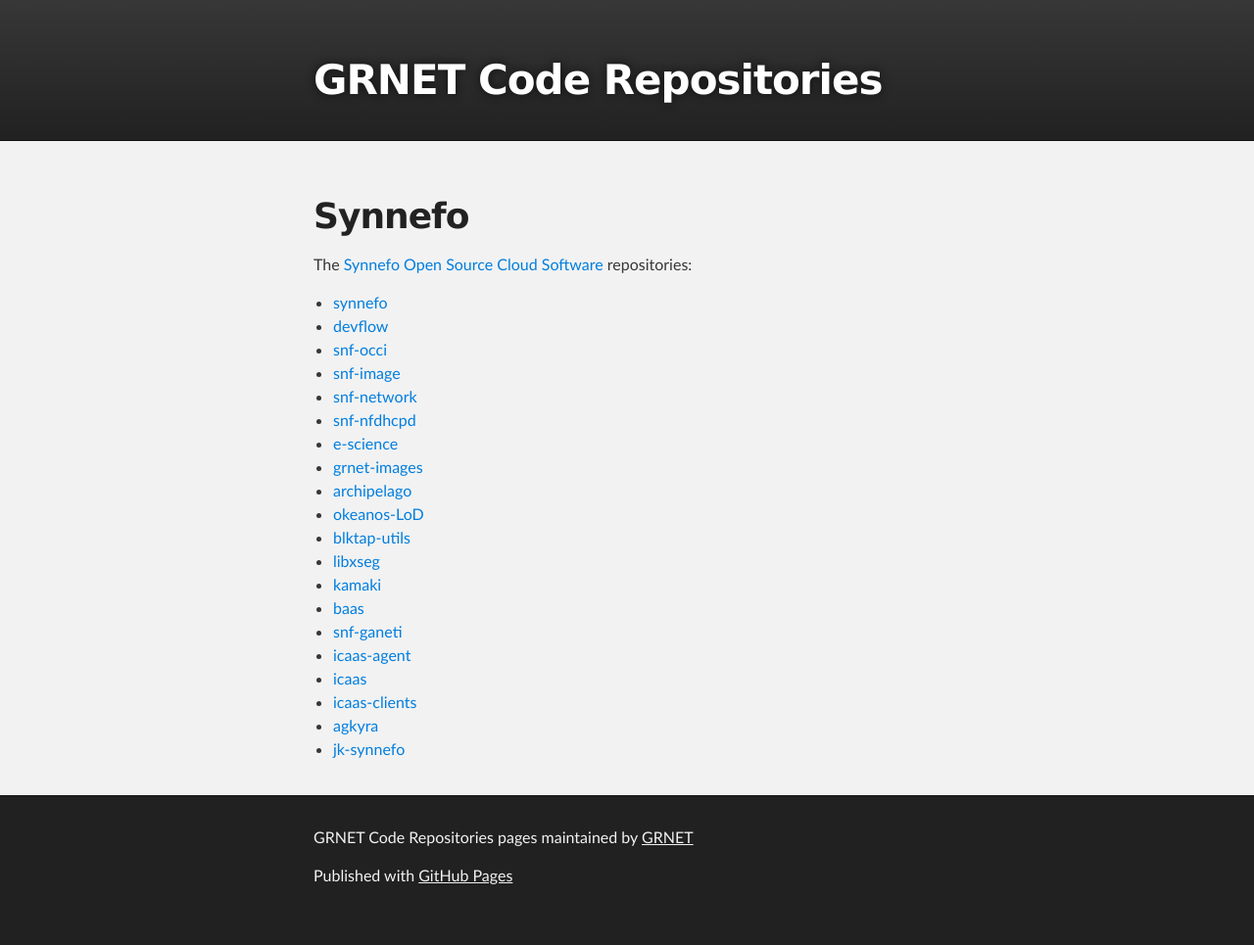
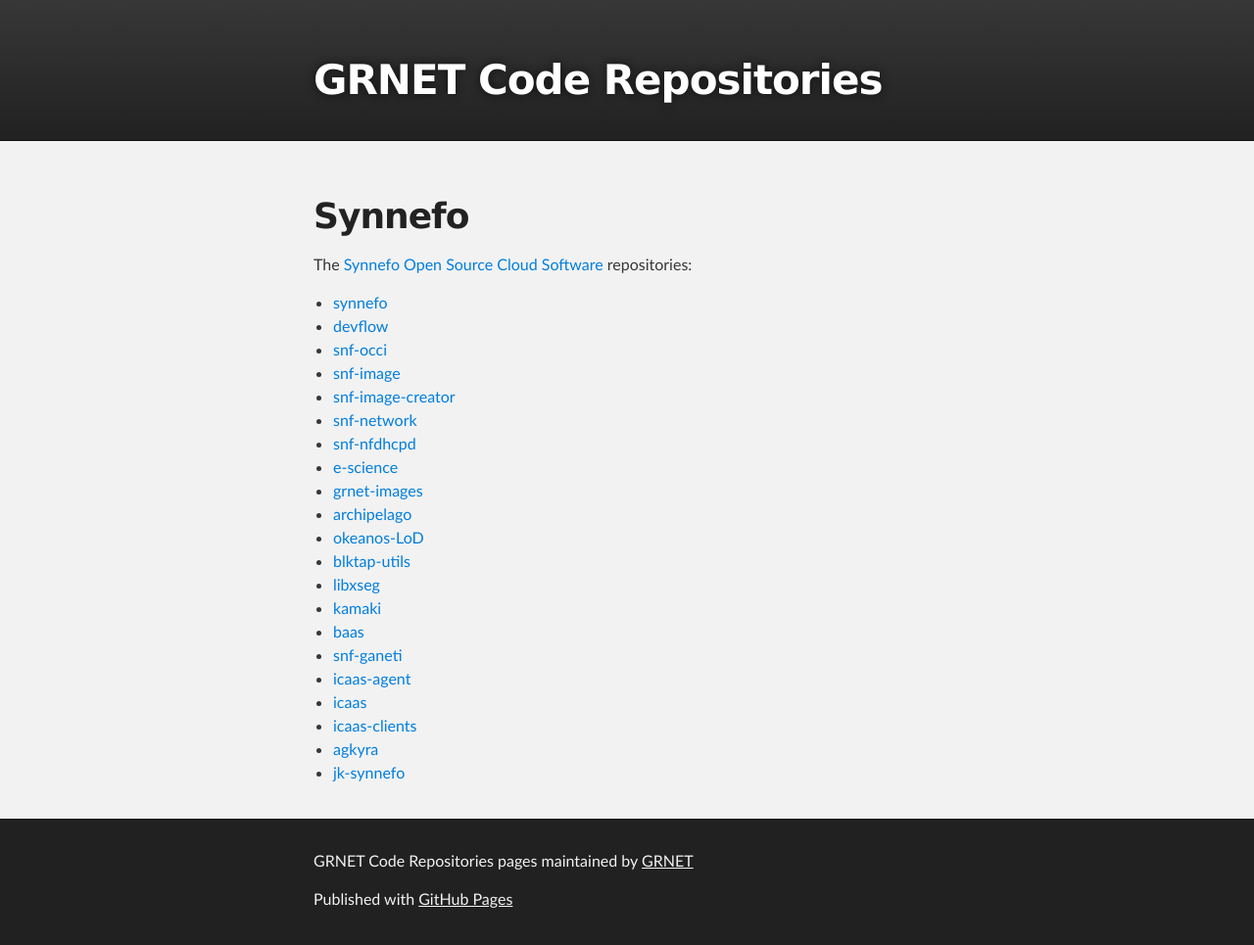
Before and after one commit to grnet/grnet.github.io, a Jekyll site: the page built from synnefo.md, in a window 1280 px wide. Shown: the whole page at 98% size. Built offline with Jekyll 4.4.1, drawn with Linux system fonts in a browser that asks for light colours; before the commit the page ends 941 px from its top, so only the background shows below that.

Commit message:
add snf-image-creator

```diff
--- a/synnefo.md
+++ b/synnefo.md
@@ -11,6 +11,7 @@ repositories:
 * [devflow](https://github.com/grnet/devflow)
 * [snf-occi](https://github.com/grnet/snf-occi)
 * [snf-image](https://github.com/grnet/snf-image)
+* [snf-image-creator](https://github.com/grnet/snf-image-creator)
 * [snf-network](https://github.com/grnet/snf-network)
 * [snf-nfdhcpd](https://github.com/grnet/snf-nfdhcpd)
 * [e-science](https://github.com/grnet/e-science)
```
